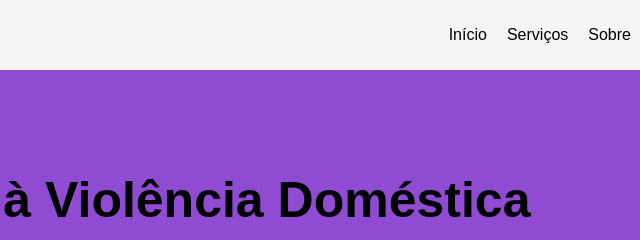
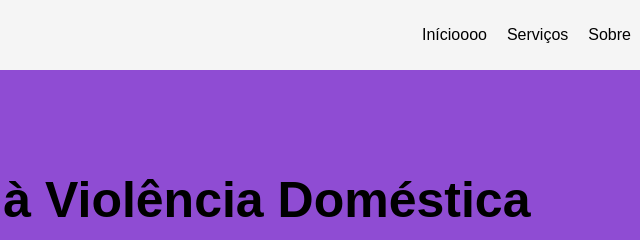
Before and after one commit to isa490/novo-projeto-, a plain HTML site: page index.html in a window 1280 px wide. Shown: the top 240 px of the page, 487-1127 px from the left. Drawn offline with Linux system fonts and the light colour scheme.

Commit message:
salva alterações

```diff
--- a/index.html
+++ b/index.html
@@ -17,7 +17,7 @@
         <label for="toggle">&#9776;</label>
         <input type="checkbox" id="toggle"/>
         <div class="menu">
-            <a href="#">Início</a>
+            <a href="#">Inícioooo</a>
             <a href="#">Serviços</a>
             <a href="#">Sobre</a>
             <a href="#"><span>EMERGÊNCIA!</span></a>
```
